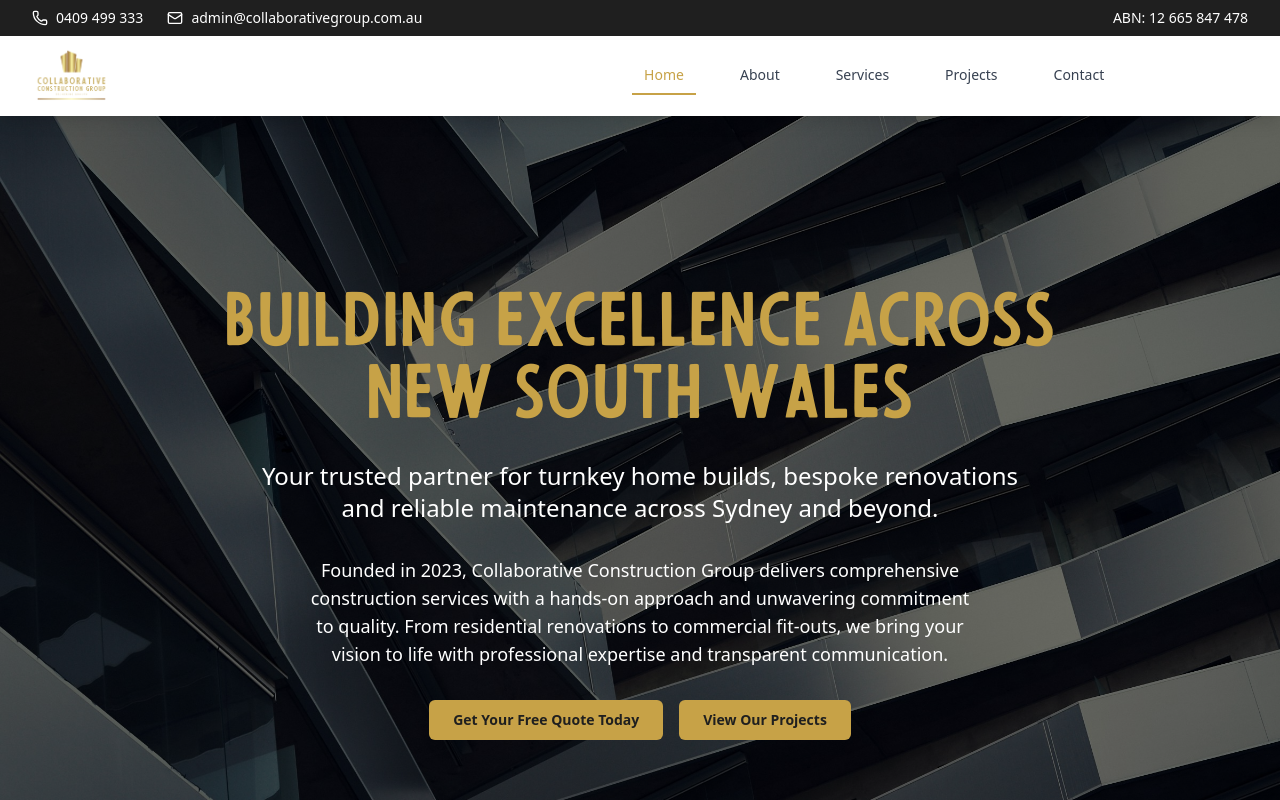
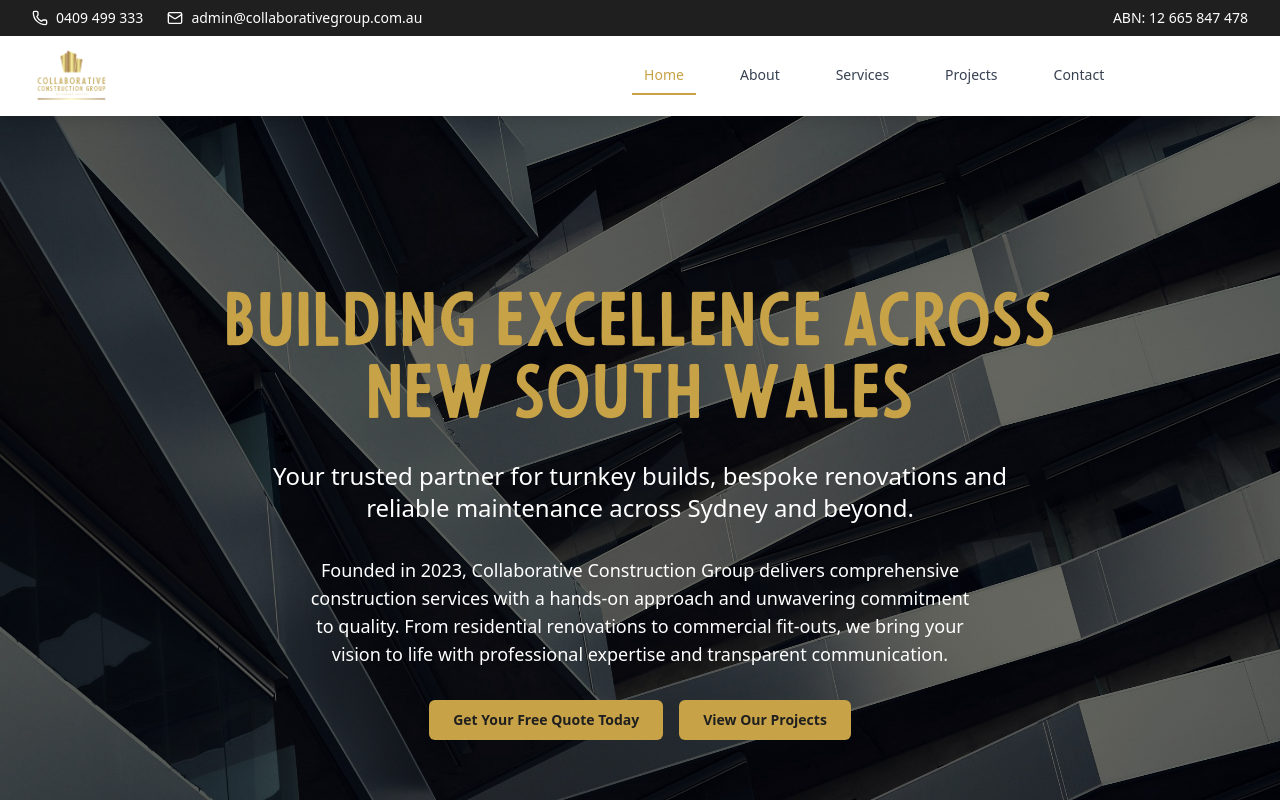
Before and after one commit to ViniciusCCG/ccg-website, a React (Vite) app: page / in a window 1280 px wide. Shown: the top 800 px of the page. Built offline with nearby package versions, Linux system fonts and the light colour scheme.

Commit message:
edited home page

```diff
--- a/src/pages/Home.jsx
+++ b/src/pages/Home.jsx
@@ -71,7 +71,7 @@ const Home = () => {
             Building Excellence Across New South Wales
           </h1>
           <p className="text-xl md:text-2xl mb-8 max-w-3xl mx-auto">
-            Your trusted partner for turnkey home builds, bespoke renovations and reliable maintenance across Sydney and beyond.
+            Your trusted partner for turnkey builds, bespoke renovations and reliable maintenance across Sydney and beyond.
           </p>
           <p className="text-lg mb-8 max-w-2xl mx-auto">
             Founded in 2023, Collaborative Construction Group delivers comprehensive construction services with a hands-on approach and unwavering commitment to quality. From residential renovations to commercial fit-outs, we bring your vision to life with professional expertise and transparent communication.
```
